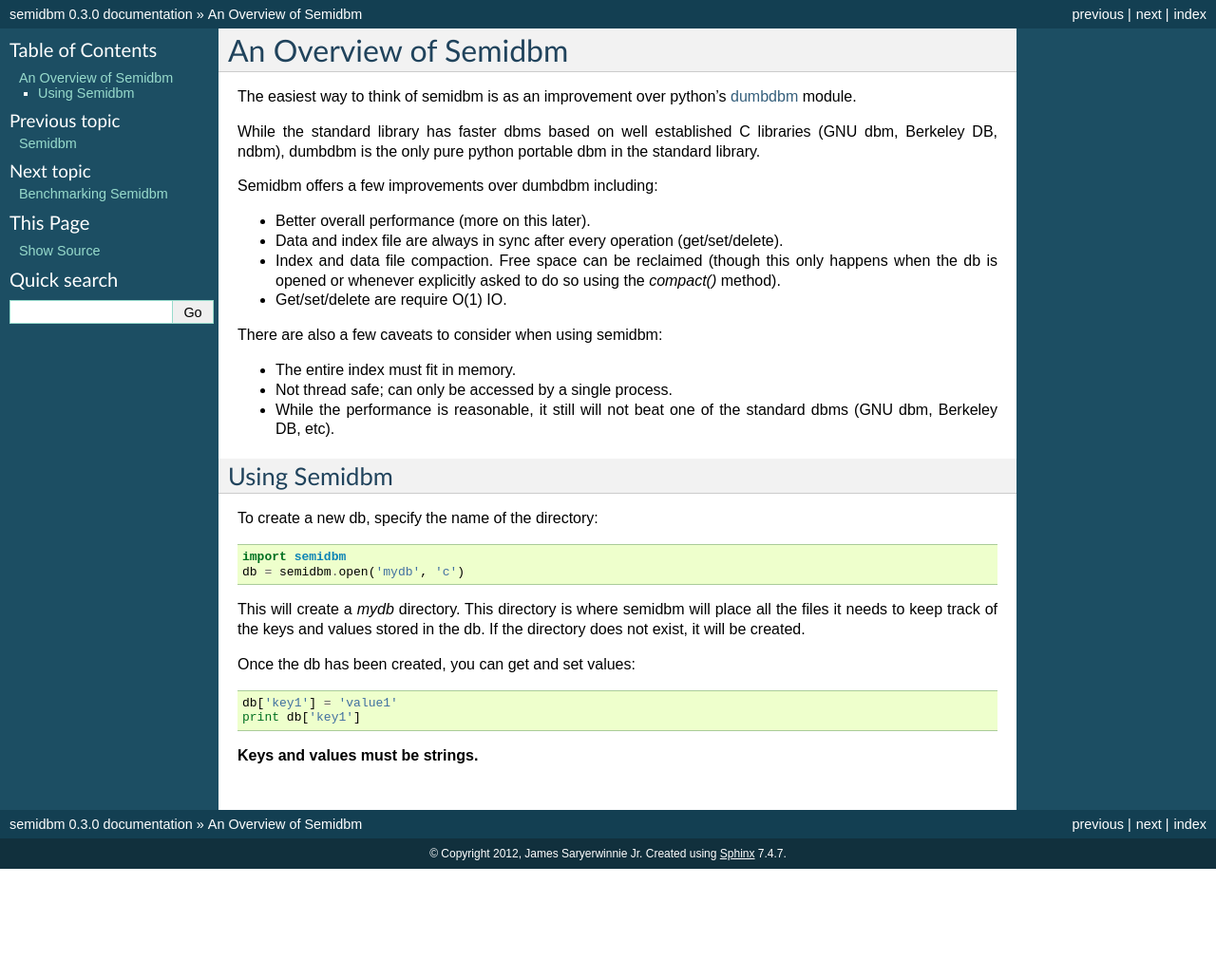
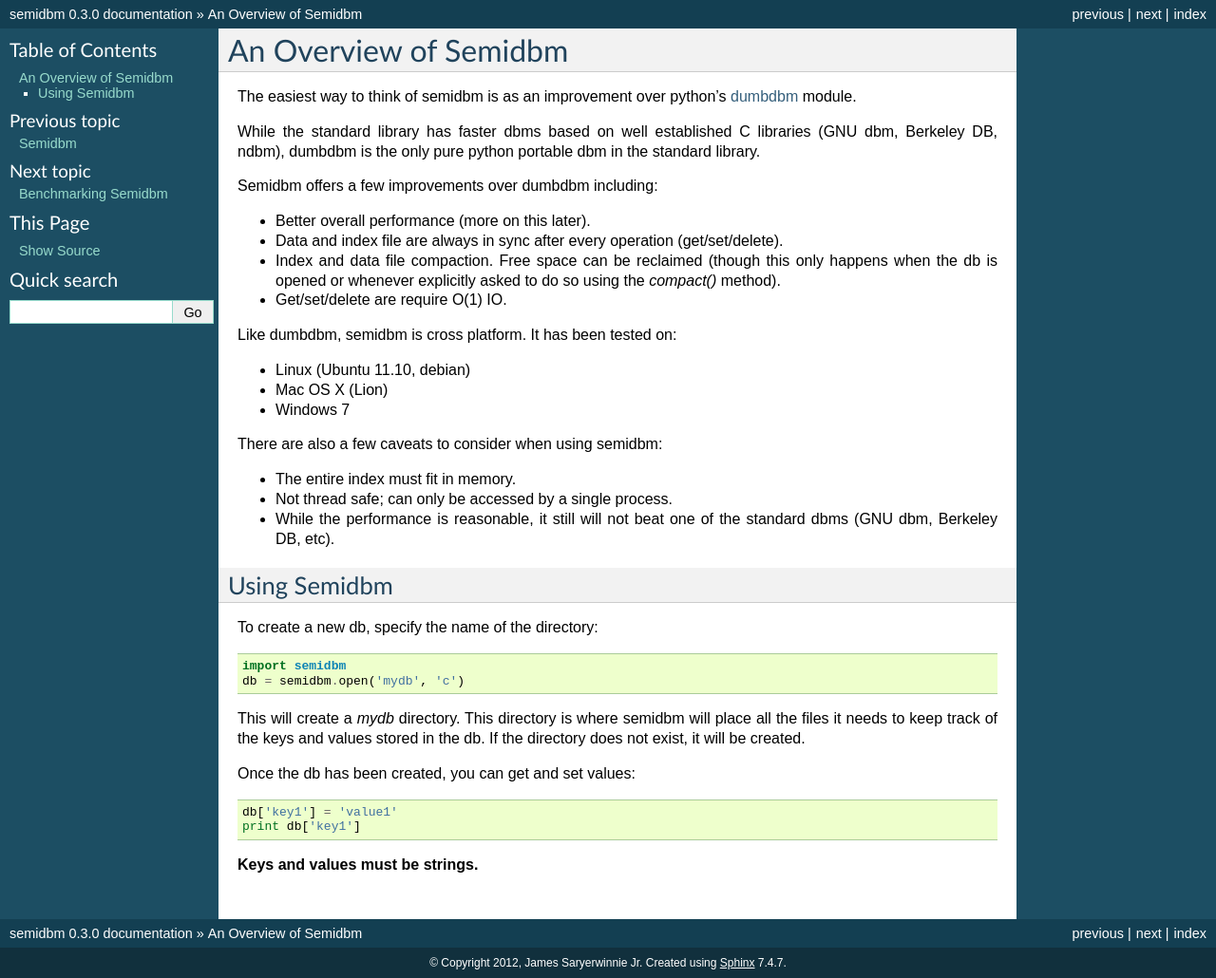
Before and after one commit to jamesls/semidbm, a Sphinx documentation site: the page built from docs/overview.rst, in a window 1280 px wide. Shown: the whole page at 95% size. Built offline with Sphinx 7.4.7, drawn with Linux system fonts in a browser that asks for light colours; before the commit the page ends 915 px from its top, so only the background shows below that.

Commit message:
Add a note in the docs regarding windows support

```diff
--- a/docs/overview.rst
+++ b/docs/overview.rst
@@ -19,6 +19,11 @@
   using the `compact()` method).
 * Get/set/delete are require O(1) IO.
 
+Like dumbdbm, semidbm is cross platform.  It has been tested on:
+
+* Linux (Ubuntu 11.10, debian)
+* Mac OS X (Lion)
+* Windows 7
 
 There are also a few caveats to consider when using semidbm:
 
```
